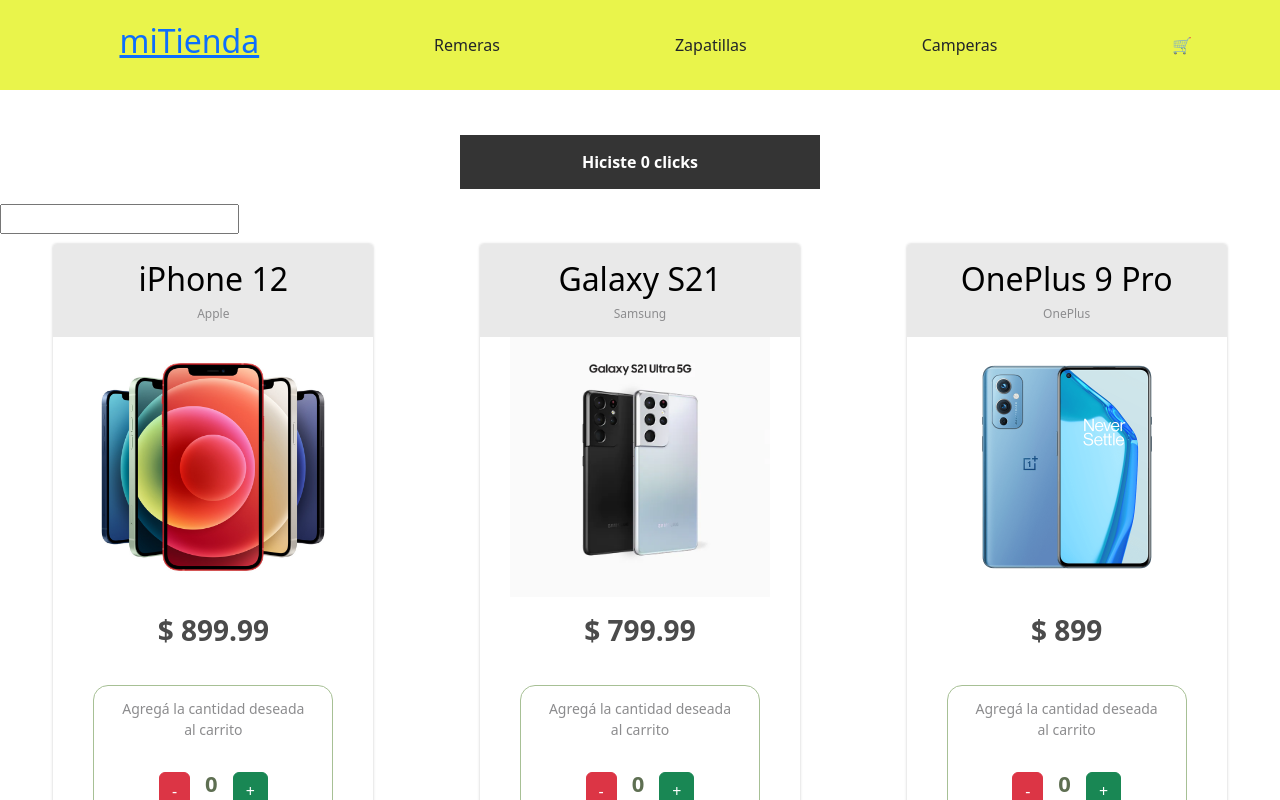
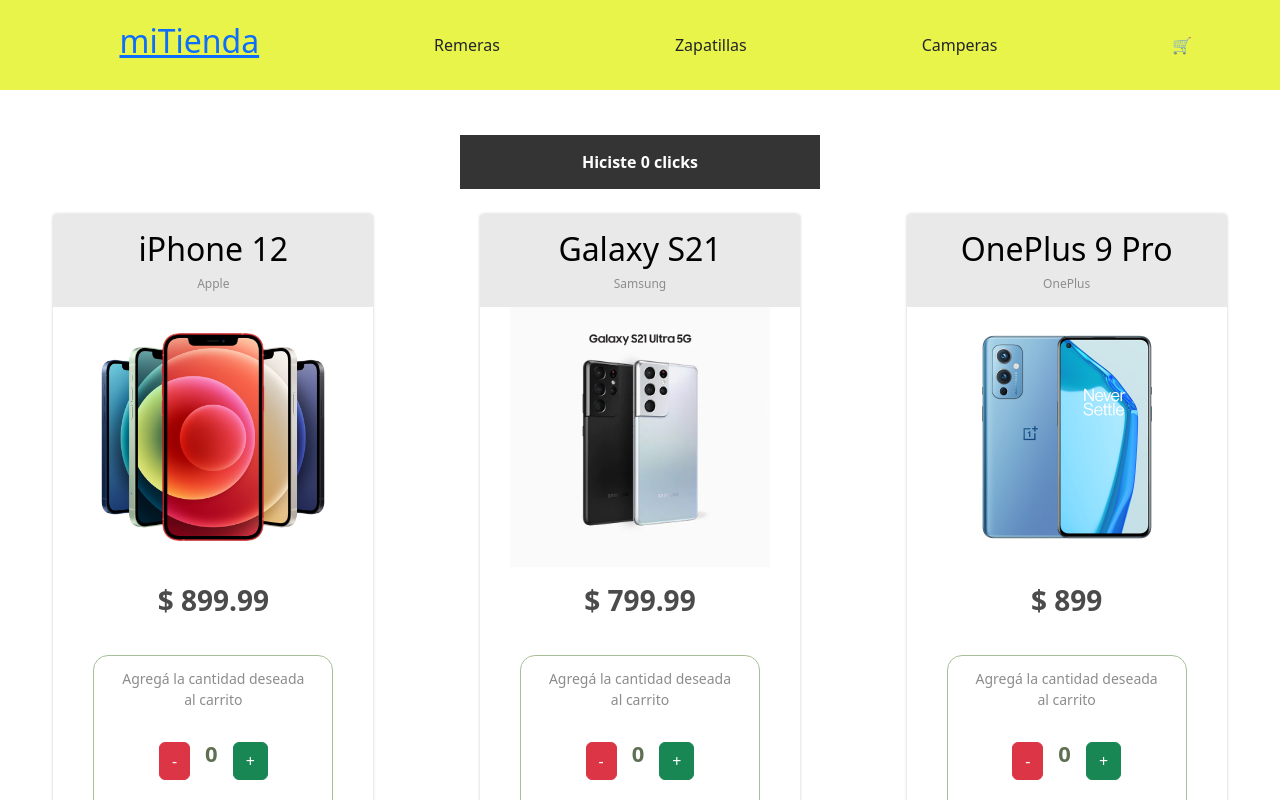
Before and after one commit to SSantiago90/react-43210, a React (Vite) app: page / in a window 1280 px wide. Shown: the top 800 px of the page. Built offline with nearby package versions, Linux system fonts and the light colour scheme.

Commit message:
moved search components

```diff
--- a/src/components/ItemListContainer/ItemList.jsx
+++ b/src/components/ItemListContainer/ItemList.jsx
@@ -1,44 +1,14 @@
 import Item from "../Item/Item";
 import Flex from "../Flex/Flex";
-import { useState } from "react";
-
-function FilterList({ children, items }) {
-  const [searchword, setSearchword] = useState("");
-
-  function filterList() {
-    if (searchword === "") {
-      return items;
-    } else {
-      return items.filter((item) => {
-        let textTitle = item.title.toLowerCase();
-        let word = searchword.toLowerCase();
-        return textTitle.includes(word);
-      });
-    }
-  }
-
-  function handleSearch(evt) {
-    setSearchword(evt.target.value);
-  }
-
-  return children(handleSearch, filterList());
-}
 
 function ItemList({ products }) {
   return (
     <div>
-      <FilterList items={products}>
-        {(handleSearch, filterList) => (
-          <>
-            <input onChange={handleSearch} />
-            <Flex title="Mi catálogo">
-              {filterList.map((itemInArray) => (
-                <Item key={itemInArray.id} {...itemInArray} />
-              ))}
-            </Flex>
-          </>
-        )}
-      </FilterList>
+      <Flex title="Mi catálogo">
+        {products.map((itemInArray) => (
+          <Item key={itemInArray.id} {...itemInArray} />
+        ))}
+      </Flex>
     </div>
   );
 }
--- a/src/components/ItemListContainer/ItemListContainer.jsx
+++ b/src/components/ItemListContainer/ItemListContainer.jsx
@@ -5,10 +5,7 @@
 import ItemList from "./ItemList";
 
 function getData() {
-  /* / */
   return new Promise((resolve) => {
-    /* .... */
-    /* fetch a la DB */
     resolve(mobilePhones);
   });
 }
--- a/src/components/ItemListContainer/ItemListContainer_Search.jsx
+++ b/src/components/ItemListContainer/Search/ItemListContainer.jsx
@@ -1,8 +1,8 @@
 import { useEffect, useState } from "react";
 
 /* AsyncMockService - servicioMock / backend/nube/api */
-import mobilePhones from "../../data/mobiles";
-import ItemList from "./ItemList";
+import mobilePhones from "../../../data/mobiles";
+import ItemList from "../ItemList";
 
 function getData() {
   return new Promise((resolve) => {
@@ -39,6 +39,7 @@
           onChange={handleChange}
           placeholder="Buscar productos..."
         ></input>
+        <span role="img">🔎</span>
         <OrigComponent filterList={filterList} />
       </>
     );
```
Also changed, not shown: src/components/ItemListContainer/Search/ItemList.jsx (added, +46 -0 lines).
